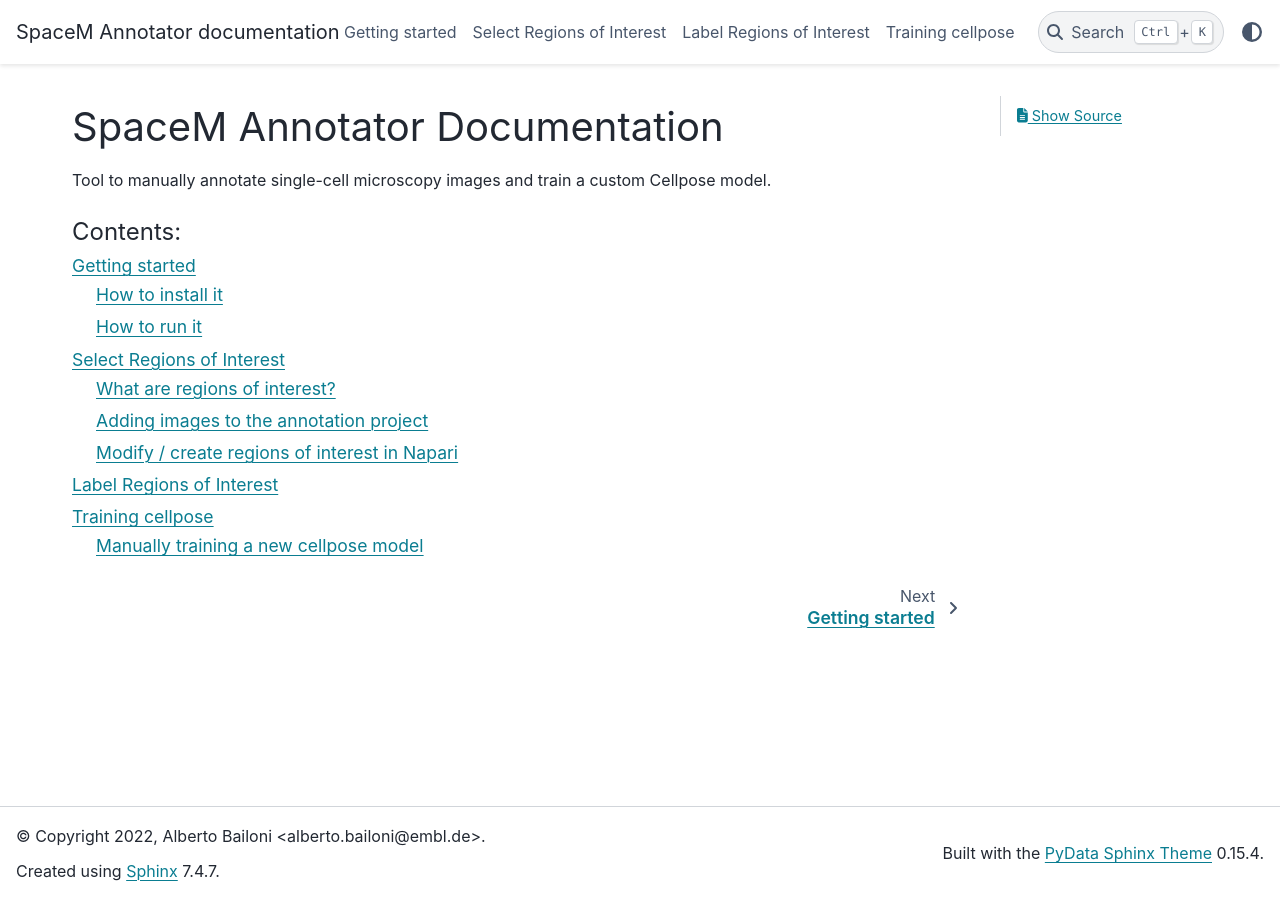
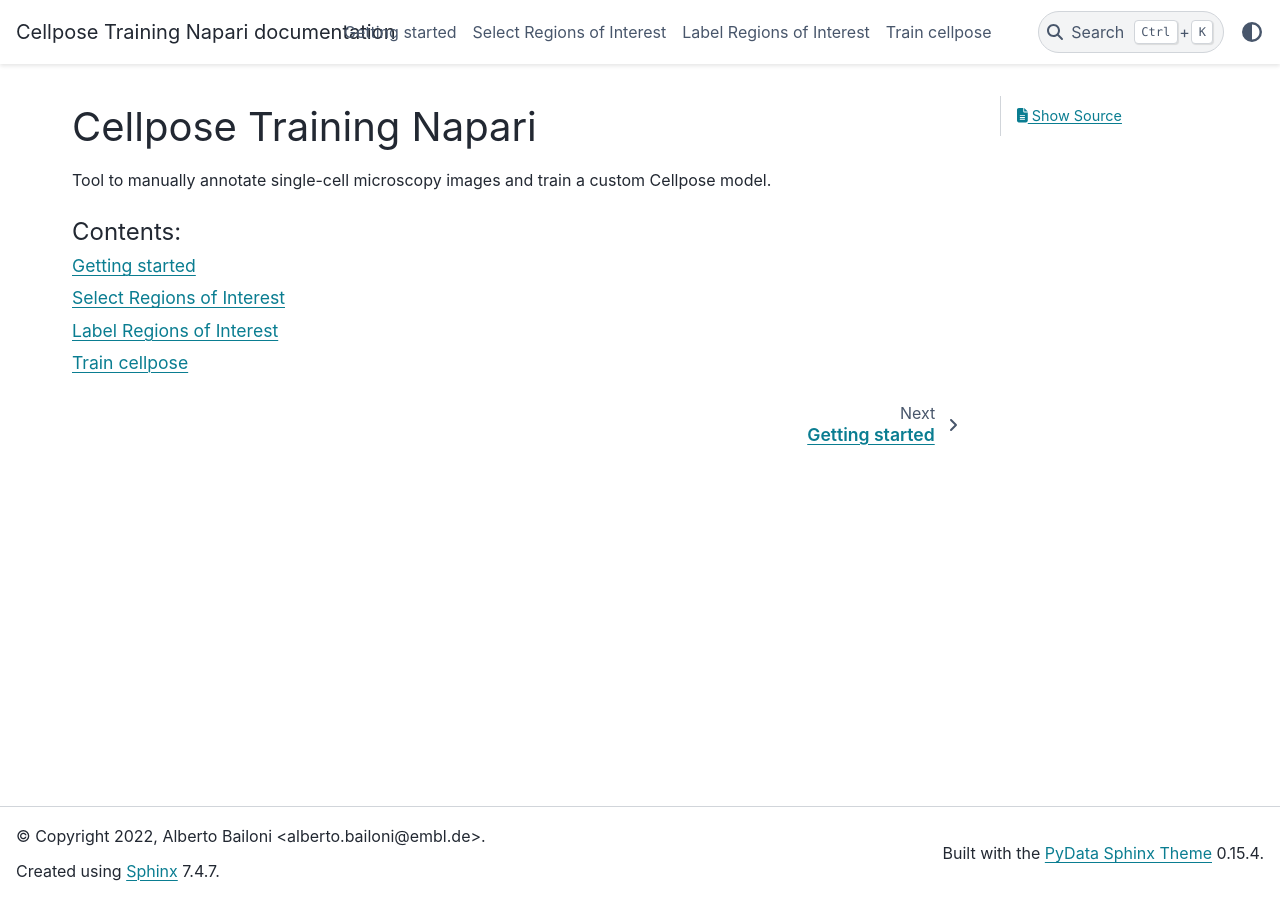
Before and after one commit to abailoni/cellpose-training-gui, a Sphinx documentation site: the page built from docs/index.md, in a window 1280 px wide. Built offline with Sphinx 7.4.7 and the PyData theme 0.15.4, drawn with Linux system fonts in a browser that asks for light colours.

````diff
--- a/docs/conf.py
+++ b/docs/conf.py
@@ -3,7 +3,7 @@ import sys
 
 sys.path.insert(0, os.path.abspath("."))
 
-project = "SpaceM Annotator"
+project = "Cellpose Training Napari"
 copyright = "2022, Alberto Bailoni <alberto.bailoni@embl.de>"
 author = "Alberto Bailoni <alberto.bailoni@embl.de>"
 extensions = [
@@ -17,8 +17,17 @@ html_static_path = ["_static"]
 templates_path = ["_templates"]
 myst_enable_extensions = [
     "colon_fence",
-    "fieldlist"
+    "fieldlist",
+    "substitution"
 ]
 
 # html_theme = 'sphinx_rtd_theme'
 html_theme = "pydata_sphinx_theme"
+
+# Some substitutions used in the project:
+myst_substitutions = {
+  "proj_name": project
+}
+
+# my_config_value = 42
+# rst_epilog = '.. |my_conf_val| replace:: %d' % my_config_value
--- a/docs/index.md
+++ b/docs/index.md
@@ -1,11 +1,11 @@
-# SpaceM Annotator Documentation
+# {{proj_name}}
 
 Tool to manually annotate single-cell microscopy images and train a custom Cellpose model.
 
 
 ```{toctree}
 ---
-maxdepth: 2
+maxdepth: 1
 caption: |
     Contents:
 ---
--- a/docs/spacem_annotator/training.md
+++ b/docs/spacem_annotator/training.md
@@ -1,4 +1,4 @@
-# Training cellpose
+# Train cellpose
 At the moment it is not possible to directly train a new cellpose model (this feature will be added in future).
 
 In the meantime, you can either send your annotations to me (Alberto) or, if you are familiar with the cellpose training script, you can run it yourself.
````
Also changed, not shown: README.md (+3 -1 lines), docs/spacem_annotator/install.md (+2 -2 lines), docs/spacem_annotator/label_rois.md (+3 -0 lines), docs/spacem_annotator/select_rois.md (+2 -3 lines).
